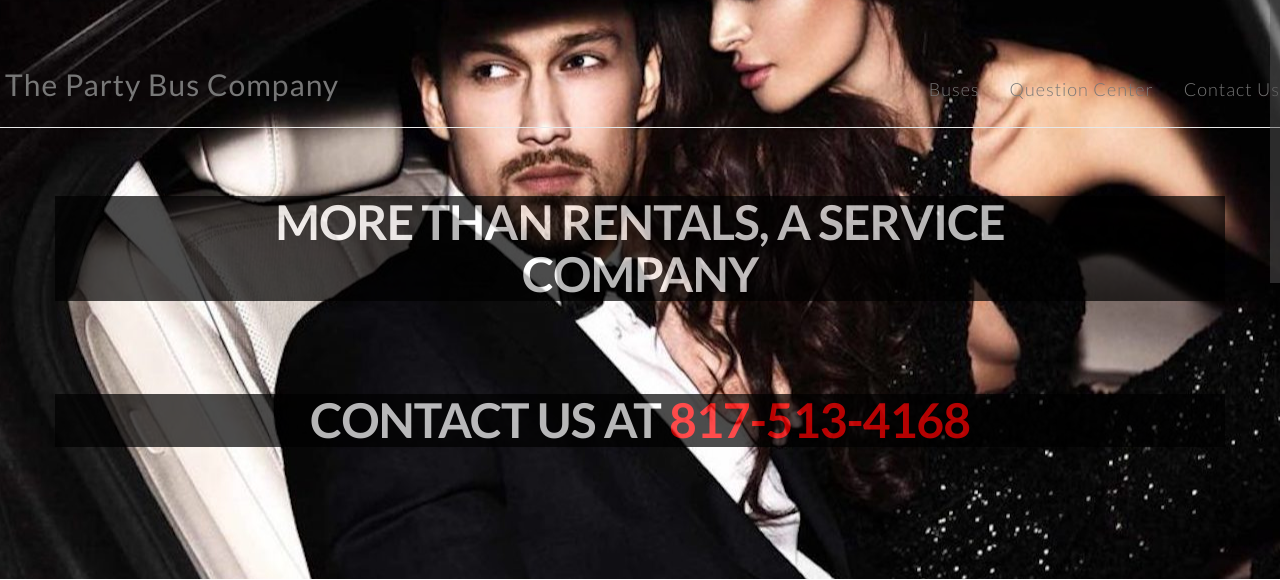
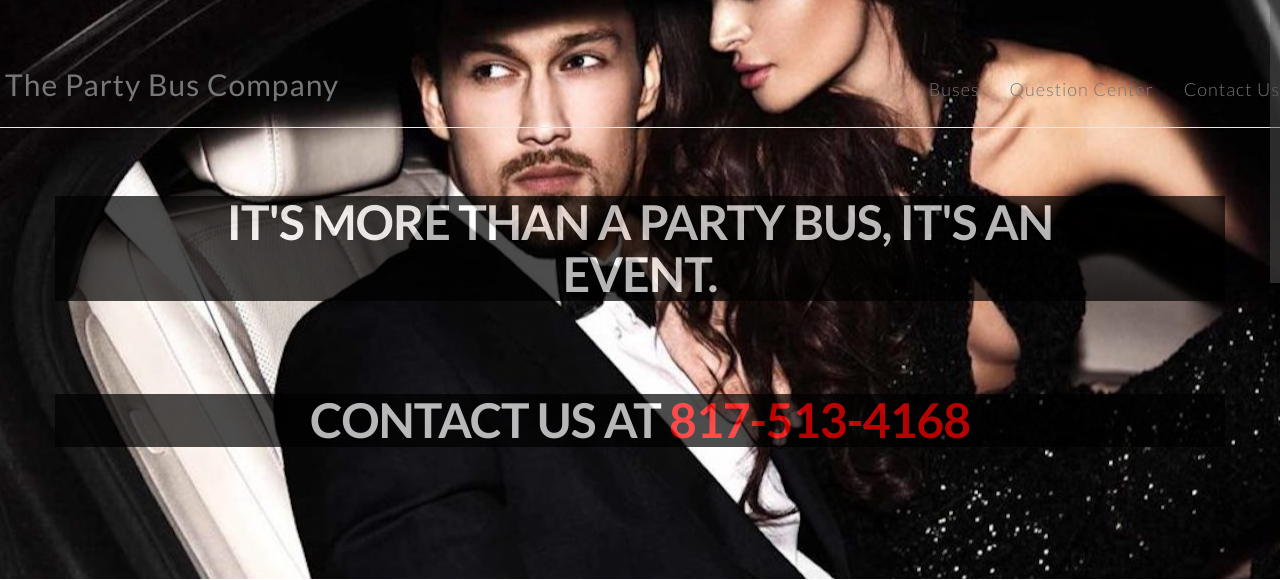
Before and after one commit to mmac714/thepartybuscompany, a Django app: page / in a window 1280 px wide. Shown: the top 580 px of the page. Run offline with Django 3.2, Linux system fonts and the light colour scheme; data that the repository does not hold is empty; some libraries are stand-ins or nearby versions.

Commit message:
get price

```diff
--- a/bookings/templates/bookings/home.html
+++ b/bookings/templates/bookings/home.html
@@ -13,7 +13,7 @@
           <div class="text-center">
             <div class="wow flipInY" data-wow-offset="0" data-wow-delay="0.4s">
             <div class="section-heading text-center" style="padding: 15% 0% 5% 0%;">
-              <h2 class="h-bold" style="background-color: #000; opacity: 0.7; padding: 0 10% 0 10%">More Than Rentals, A Service Company</h2>
+              <h2 class="h-bold" style="background-color: #000; opacity: 0.7; padding: 0 10% 0 10%">It's more than a party bus, it's an event.</h2>
 
               <h2>
                 &nbsp;
@@ -76,13 +76,14 @@
                 <div class="card-content">
                     <p>{{ bus.description }}</p>
                 </div>
-                <!--
+
                 <div class="card-action text-center">
                     <a class="big-heading highlight-dark wow bounceInDown btn-red " href="{% url 'bookings:get_bus_and_create_reservation' bus.id %}" >Get Price</a>
                 </div>
-              -->
+<!--
               <div class="card-action text-center">
                     <a class="big-heading highlight-dark wow bounceInDown btn-red " href="{% url 'bookings:home' %}#contact" >Call for price</a>
+                  -->
                 </div>
             </div>
         </div>
--- a/bookings/templates/bookings/quote.html
+++ b/bookings/templates/bookings/quote.html
@@ -26,8 +26,12 @@
                 <a class="big-heading highlight-dark wow bounceInDown btn-red" href="{% url 'bookings:reservation_form' reservation.id %}">Continue Online</a>
               </div>
               Photos of your bus
+              {% if bus.primary_image %}
               <img class="img-responsive illustration" src="{{ bus.primary_image.url }}"">
+              {% endif %}
+              {% if bus.secondary_image %}
               <img class="img-responsive illustration" src="{{ bus.secondary_image.url }}"">
+              {% endif %}
 
               <h2 class="h-bold">First Time?</h2>
               <div class="divider-header wow bounceInDown" data-wow-delay="0.2s">
```
